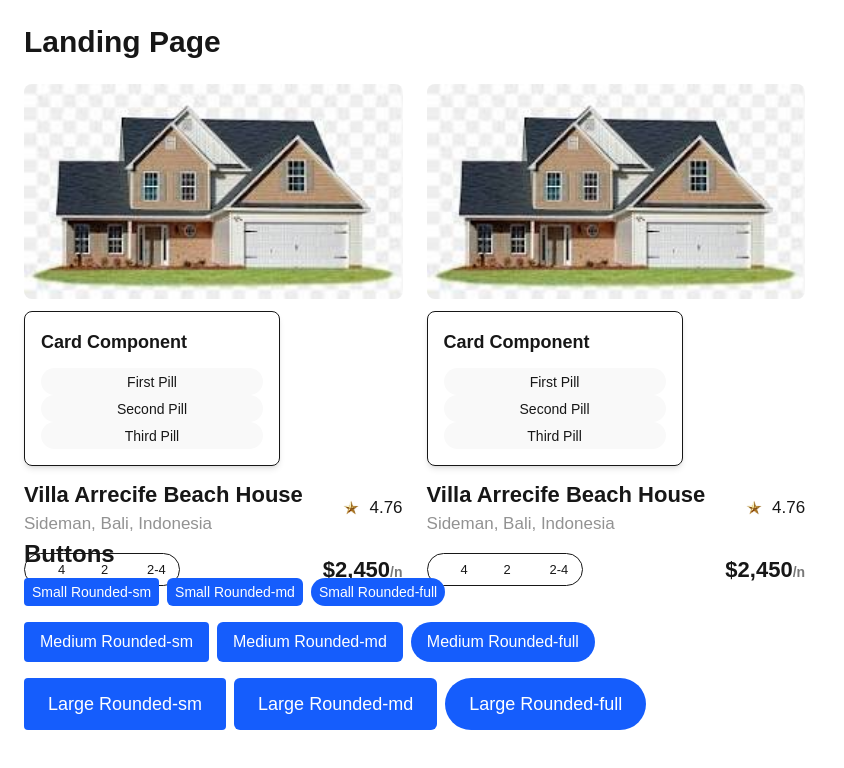
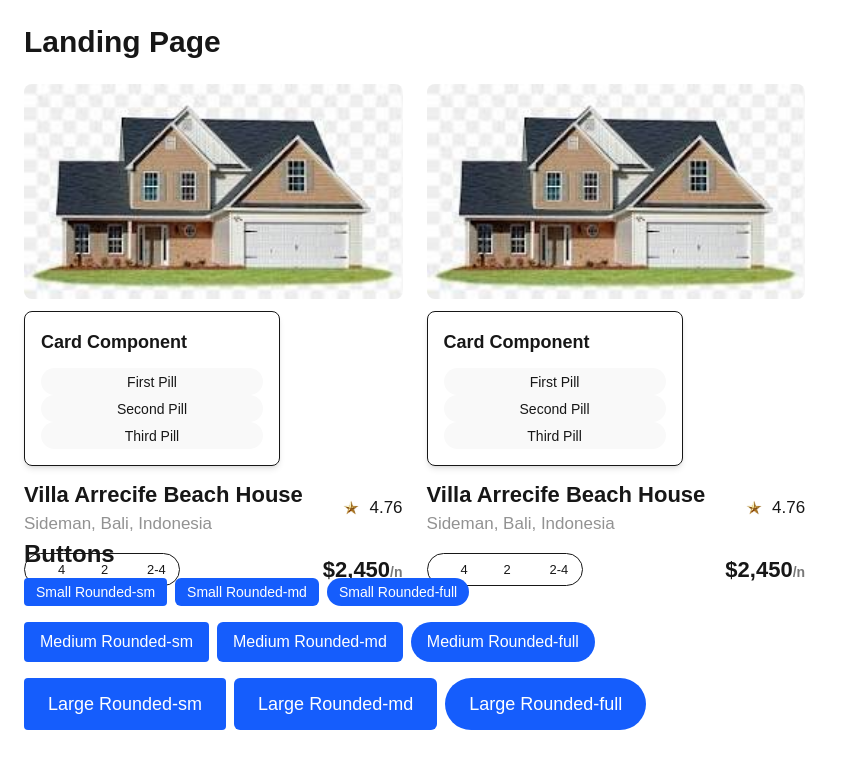
Before and after one commit to ziyadahmed-as/alx-project-0x00-setup, a Next.js app in the folder alx-project-0x00/: page /landing in a window 1280 px wide. Shown: the top 768 px of the page, without its empty margins (0-844 px from the left). Built offline with nearby package versions, Linux system fonts and the light colour scheme.

Commit message:
comit Update Button Interface and component in landing Page

```diff
--- a/alx-project-0x00/components/Button.tsx
+++ b/alx-project-0x00/components/Button.tsx
@@ -1,23 +1,17 @@
 import React from "react";
 import { ButtonProps } from "@/interfaces";
 
-const Button: React.FC<ButtonProps> = ({
-  title,
-  size = "medium",
-  shape = "rounded-md",
-  onClick,
-}) => {
-  // Size classes mapping
-  const sizeClasses: { [key: string]: string } = {
-    small: "px-2 py-1 text-sm",
-    medium: "px-4 py-2 text-base",
-    large: "px-6 py-3 text-lg",
-  };
+const Button: React.FC<ButtonProps> = ({ title, size, shape, styles }) => {
+  const sizeClasses =
+    size === "small"
+      ? "px-3 py-1 text-sm"
+      : size === "medium"
+      ? "px-4 py-2 text-base"
+      : "px-6 py-3 text-lg";
 
   return (
     <button
-      className={`${sizeClasses[size]} ${shape} bg-blue-600 text-white hover:bg-blue-700 transition-colors`}
-      onClick={onClick}
+      className={`bg-blue-600 text-white font-medium ${sizeClasses} ${shape} ${styles || ""}`}
     >
       {title}
     </button>
--- a/alx-project-0x00/interfaces/index.ts
+++ b/alx-project-0x00/interfaces/index.ts
@@ -2,9 +2,10 @@
 export interface PillProps {
   title: string;
 }
+// interfaces/index.ts
 export interface ButtonProps {
   title: string;
-  size?: "small" | "medium" | "large";
-  shape?: "rounded-sm" | "rounded-md" | "rounded-full";
-  onClick?: () => void;
+  size: "small" | "medium" | "large";
+  shape: "rounded-sm" | "rounded-md" | "rounded-full";
+  styles?: string;  // <-- Added styles property
 }
--- a/alx-project-0x00/pages/landing.tsx
+++ b/alx-project-0x00/pages/landing.tsx
@@ -12,7 +12,6 @@ const Landing: React.FC = () => {
       <div className="flex flex-wrap gap-6">
         <Card />
         <Card />
-        {/* Duplicate cards as needed */}
       </div>
 
       {/* Buttons Section */}
```
